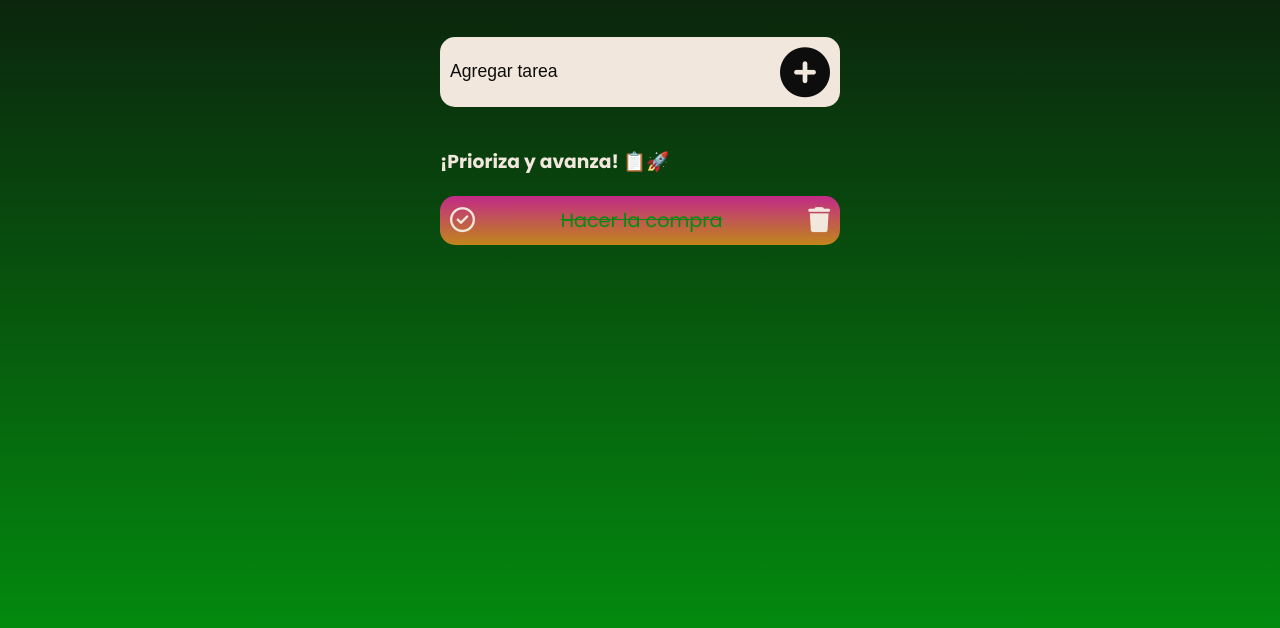
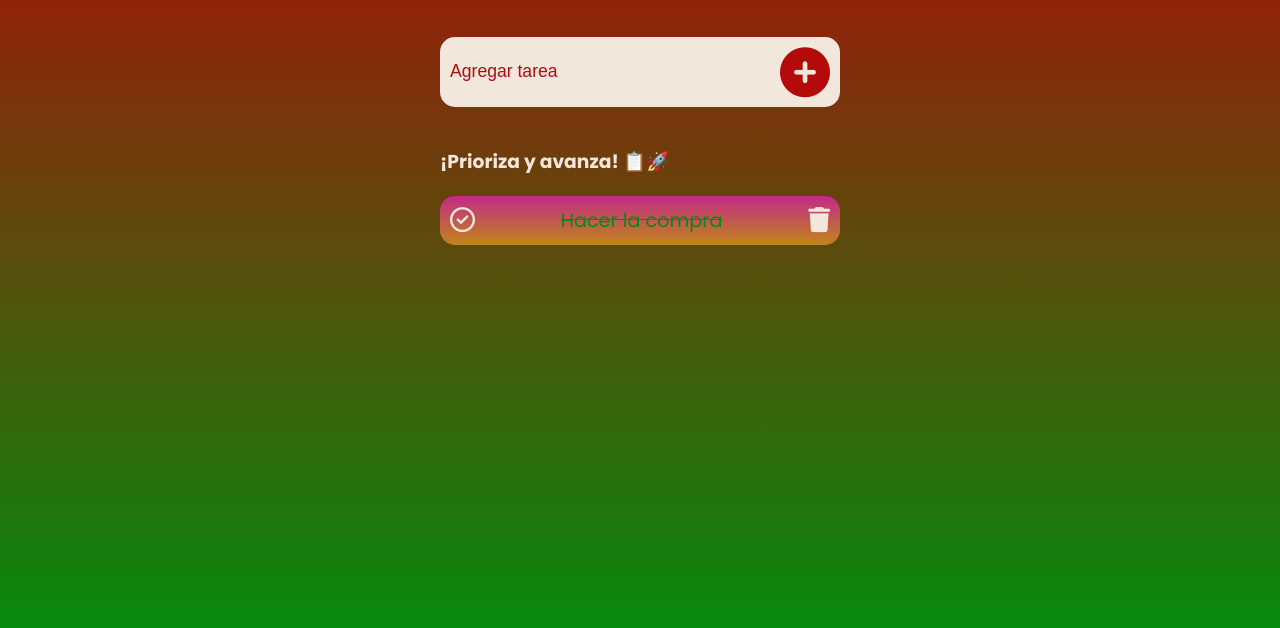
Before and after one commit to Idjc96/webpack-ejercicio, a website built with webpack: page src/index.html in a window 1280 px wide. Shown: the part 156-784 px from the top of the page. Built offline with nearby package versions, Linux system fonts and the light colour scheme.

Commit message:
cambio colores

```diff
--- a/src/assets/style.css
+++ b/src/assets/style.css
@@ -6,7 +6,7 @@
 
 :root {
   --white: #F2E7DC;
-  --purple: #0D0D0D;
+  --purple: #b30a0a;
   --blue-light: #038c0e;
   --blue-dark:#c22a88;
   --green: #c0861a;
```
